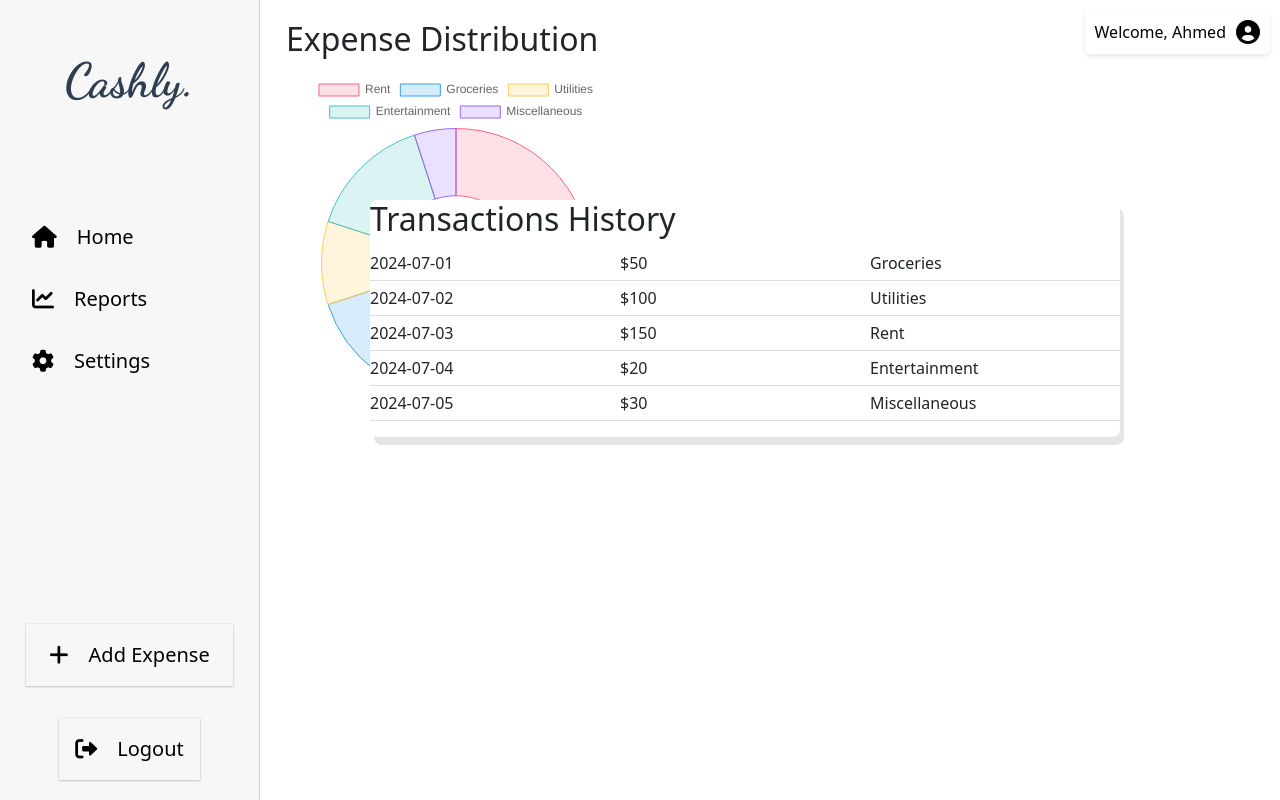
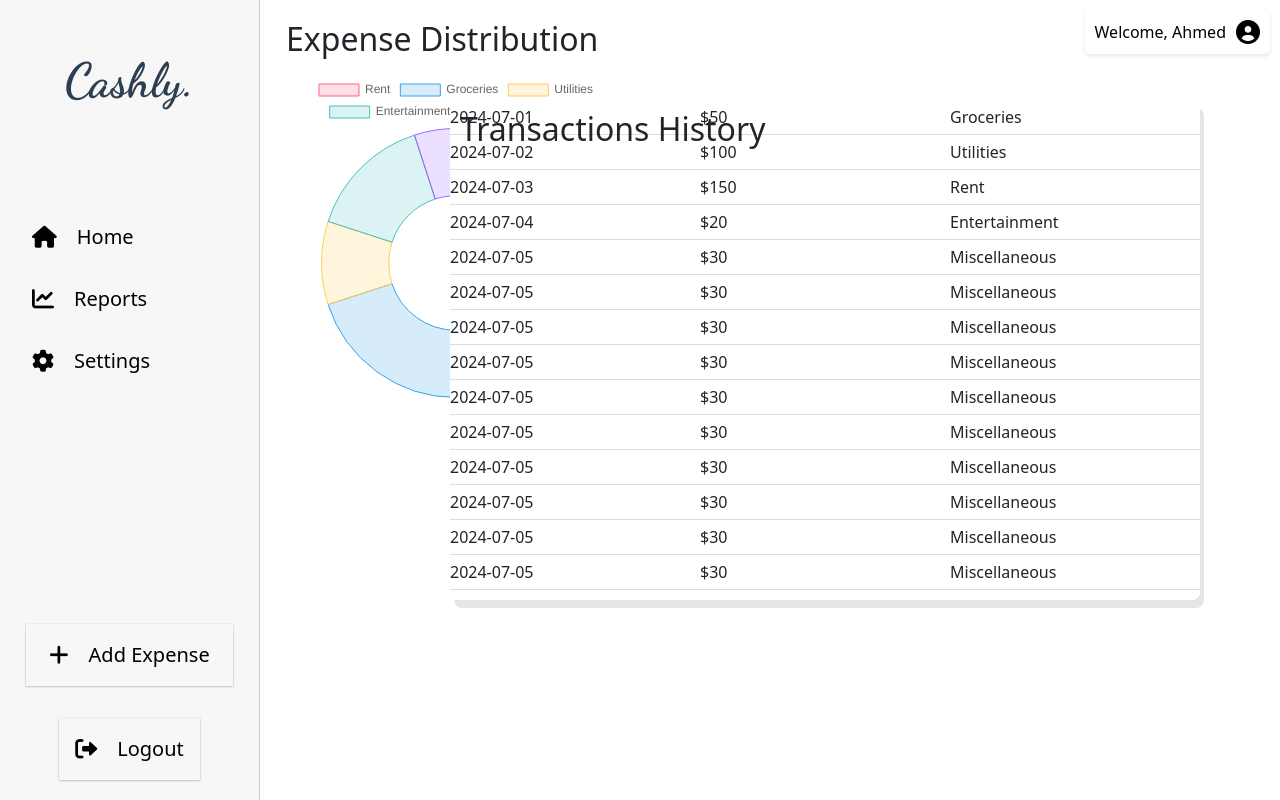
Before and after one commit to ahmedselamin/cashlysvv, a React (Create React App) app: page /home in a window 1280 px wide. Built offline with nearby package versions, Linux system fonts and the light colour scheme.

Commit message:
auto scroll

```diff
--- a/src/components/Transactions/Transactions.css
+++ b/src/components/Transactions/Transactions.css
@@ -1,5 +1,5 @@
 .transactions-history {
-  position: absolute;
+  position: fixed;
   right: 5em;
   top: 100px;
   width: 750px;
@@ -7,10 +7,16 @@
   border-radius: 8px;
   box-shadow: 4px 8px rgba(0, 0, 0, 0.1);
   background-color: #fff;
+  max-height: 500px; /* Set a fixed height for the scrollable area */
+  overflow-y: auto; /* Enable vertical scrolling */
 }
 
 .transactions-history h2 {
   margin-top: 0;
+  margin-bottom: 20px;
+  position: inherit;
+  padding: 10px;
+  width: 700px;
 }
 
 .transactions-history ul {
--- a/src/components/Transactions/Transactions.jsx
+++ b/src/components/Transactions/Transactions.jsx
@@ -1,5 +1,4 @@
 import React from "react";
-
 import "./Transactions.css";
 
 const Transactions = () => {
@@ -9,7 +8,26 @@ const Transactions = () => {
     { id: 3, date: "2024-07-03", amount: "$150", category: "Rent" },
     { id: 4, date: "2024-07-04", amount: "$20", category: "Entertainment" },
     { id: 5, date: "2024-07-05", amount: "$30", category: "Miscellaneous" },
+    { id: 6, date: "2024-07-05", amount: "$30", category: "Miscellaneous" },
+    { id: 7, date: "2024-07-05", amount: "$30", category: "Miscellaneous" },
+    { id: 8, date: "2024-07-05", amount: "$30", category: "Miscellaneous" },
+    { id: 9, date: "2024-07-05", amount: "$30", category: "Miscellaneous" },
+    { id: 10, date: "2024-07-05", amount: "$30", category: "Miscellaneous" },
+    { id: 11, date: "2024-07-05", amount: "$30", category: "Miscellaneous" },
+    { id: 12, date: "2024-07-05", amount: "$30", category: "Miscellaneous" },
+    { id: 13, date: "2024-07-05", amount: "$30", category: "Miscellaneous" },
+    { id: 14, date: "2024-07-05", amount: "$30", category: "Miscellaneous" },
+    { id: 15, date: "2024-07-05", amount: "$30", category: "Miscellaneous" },
+    { id: 16, date: "2024-07-05", amount: "$30", category: "Miscellaneous" },
+    { id: 17, date: "2024-07-05", amount: "$30", category: "Miscellaneous" },
+    { id: 18, date: "2024-07-05", amount: "$30", category: "Miscellaneous" },
+    { id: 19, date: "2024-07-05", amount: "$30", category: "Miscellaneous" },
+    { id: 20, date: "2024-07-05", amount: "$30", category: "Miscellaneous" },
+    { id: 20, date: "2024-07-05", amount: "$30", category: "Miscellaneous" },
+    { id: 20, date: "2024-07-05", amount: "$30", category: "Miscellaneous" },
+    { id: 20, date: "2024-07-05", amount: "$30", category: "Miscellaneous" },
   ];
+
   return (
     <div className="transactions-history">
       <h2>Transactions History</h2>
```
